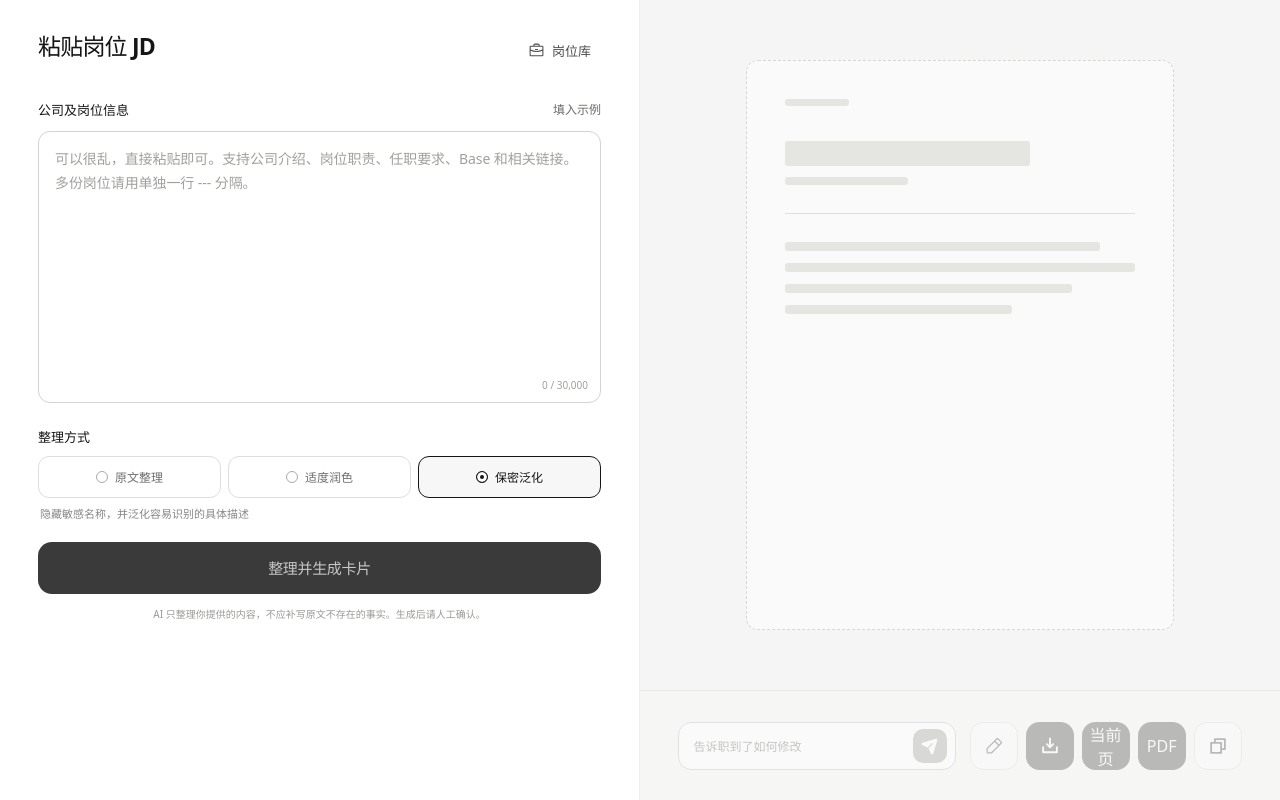
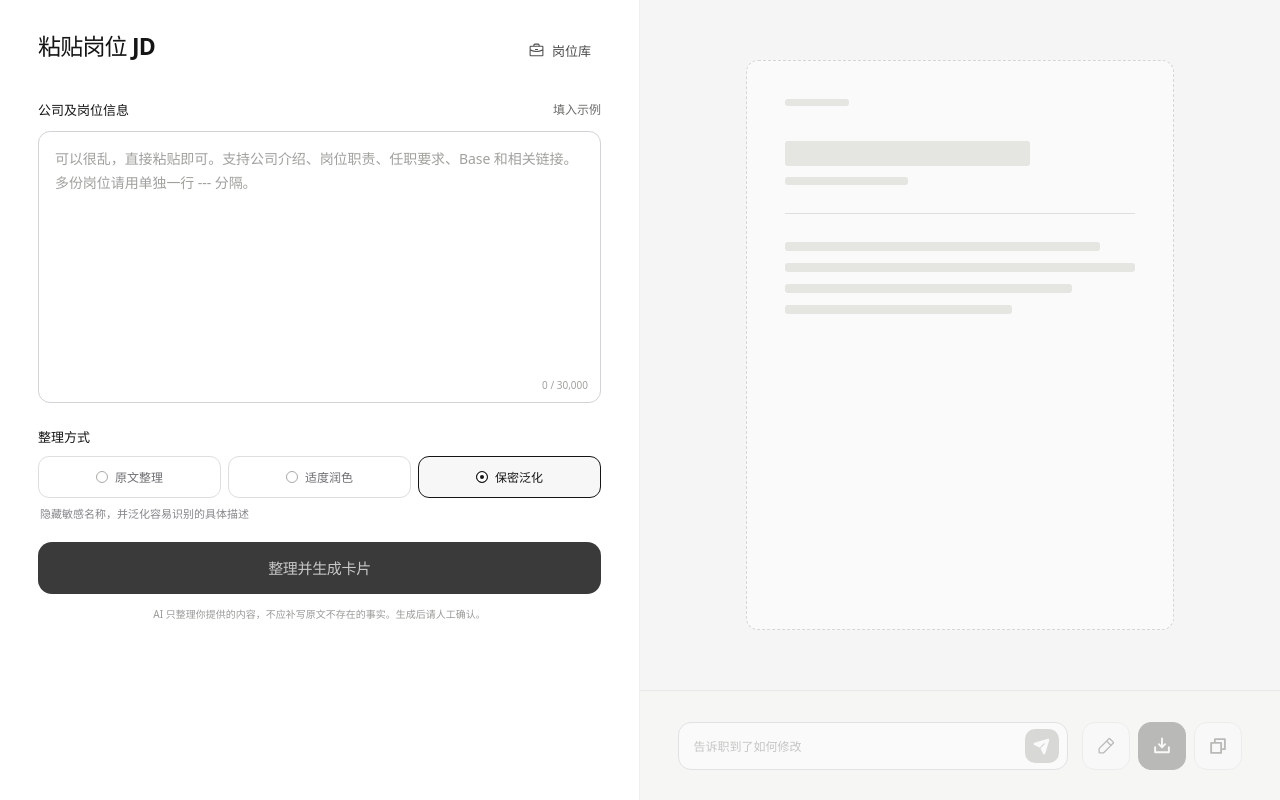
Before and after one commit to HanjingLaura/zhi-dao-le, a React (Vite) app: page / in a window 1280 px wide. Built offline with nearby package versions, Linux system fonts and the light colour scheme.

Commit message:
fix: restore original preview action toolbar

```diff
--- a/src/App.jsx
+++ b/src/App.jsx
@@ -871,7 +871,6 @@ export default function App() {
               </button>
             </div>
             <div className="download-actions">
-              {revisionHistory.length ? <button type="button" onClick={undoRevision} disabled={busy} title="撤销上一版">撤销 ({revisionHistory.length})</button> : null}
               <button
                 type="button"
                 className="secondary-icon-action"
@@ -887,7 +886,7 @@ export default function App() {
                 onClick={downloadAll}
                 disabled={!normalizedData || downloading}
                 aria-label={downloading ? "正在生成全部图片" : "下载全部图片"}
-                title={downloading ? "正在生成全部图片" : "全部（PNG）"}
+                title={downloading ? "正在生成全部图片" : "下载全部图片"}
               >
                 {downloading ? (
                   <span className="mini-loader" aria-hidden="true" />
@@ -895,8 +894,6 @@ export default function App() {
                   <DownloadSimple size={20} weight="bold" />
                 )}
               </button>
-              <button type="button" onClick={downloadCurrent} disabled={!normalizedData || downloading} title="下载当前页 PNG">当前页</button>
-              <button type="button" onClick={downloadPdf} disabled={!normalizedData || downloading} title="下载 PDF">PDF</button>
               <button
                 type="button"
                 className={`copy-action${copied ? " is-copied" : ""}`}
```
